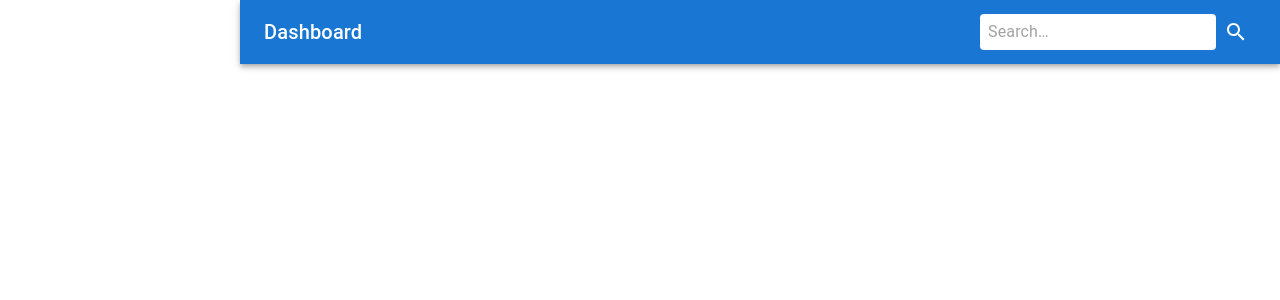
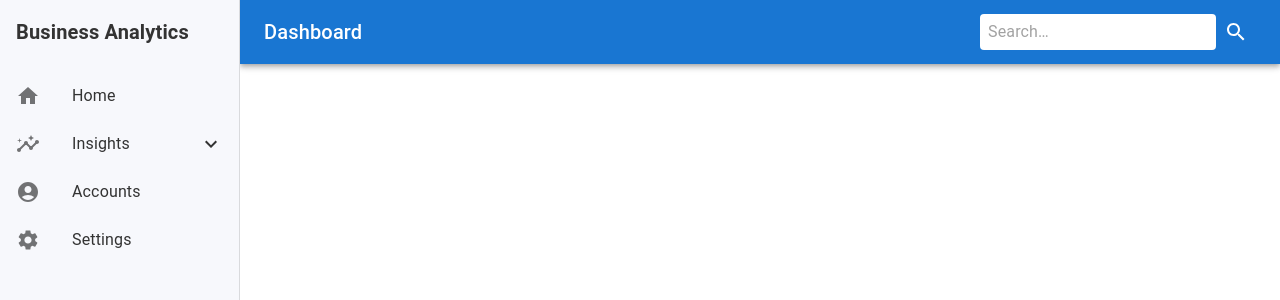
Before and after one commit to AliiBabar/CSV-TO-GUI, a React (Create React App) app in the folder client/: page / in a window 1280 px wide. Shown: the top 300 px of the page. Built offline with nearby package versions, Linux system fonts and the light colour scheme.

Commit message:
updated header and sidepanel

```diff
--- a/client/src/App.js
+++ b/client/src/App.js
@@ -1,31 +1,18 @@
 // src/App.js
 import React from 'react';
 import { BrowserRouter as Router, Route, Routes } from 'react-router-dom';
-
-// Import each component
 import Header from './components/Dashboard/Header';
 import SidePanel from './components/Dashboard/SidePanel';
-import TopMetric from './components/Dashboard/TopMetric';
-import DummyMap from './components/Dashboard/DummyMap';
-import ActivityFeed from './components/Dashboard/ActivityFeed';
-import Dashboard from './components/Dashboard/Dashboard';
 
 function App() {
-    return (
-        <Router>
-            <Routes>
-                <Route
-                    path="/"
-                    element={
-                        <>
-
-                            <Header />
-                        </>
-                    }
-                />
-            </Routes>
-        </Router>
-    );
+  return (
+    <div style={{ display: 'flex' }}>
+      <SidePanel />
+      <div style={{ flexGrow: 1 }}>
+        <Header />
+      </div>
+    </div>
+  );
 }
 
 export default App;
--- a/client/src/components/Dashboard/Header.js
+++ b/client/src/components/Dashboard/Header.js
@@ -4,7 +4,7 @@ import SearchIcon from '@mui/icons-material/Search';
 
 const Header = () => {
   return (
-    <AppBar position="static" color="primary" sx={{ width: 'calc(100% - 240px)', marginLeft: '240px' }}>
+    <AppBar position="static" color="primary" sx={{ width: '100%' }}>
       <Toolbar>
         <Typography variant="h6" component="div" sx={{ flexGrow: 1 }}>
           Dashboard
--- a/client/src/components/Dashboard/SidePanel.js
+++ b/client/src/components/Dashboard/SidePanel.js
@@ -1,25 +1,80 @@
-// src/components/Dashboard/SidePanel.js
 import React from 'react';
-import { Nav } from 'react-bootstrap';
-import { Link } from 'react-router-dom';
+import { Drawer, List, ListItem, ListItemIcon, ListItemText, Typography, Collapse } from '@mui/material';
+import HomeIcon from '@mui/icons-material/Home';
+import InsightsIcon from '@mui/icons-material/Insights';
+import AccountCircleIcon from '@mui/icons-material/AccountCircle';
+import SettingsIcon from '@mui/icons-material/Settings';
+import ExpandLess from '@mui/icons-material/ExpandLess';
+import ExpandMore from '@mui/icons-material/ExpandMore';
+import { useState } from 'react';
 
 const SidePanel = () => {
-    return (
-        <Nav className="flex-column side-panel">
-            <Nav.Link as={Link} to="/" className="nav-link">
-                <span className="nav-icon">🏠</span> Dashboard
-            </Nav.Link>
-            <Nav.Link as={Link} to="/insights" className="nav-link">
-                <span className="nav-icon">📊</span> Insights
-            </Nav.Link>
-            <Nav.Link className="nav-link">
-                <span className="nav-icon">👤</span> Account
-            </Nav.Link>
-            <Nav.Link className="nav-link">
-                <span className="nav-icon">⚙️</span> Settings
-            </Nav.Link>
-        </Nav>
-    );
+  const [insightsOpen, setInsightsOpen] = useState(false);
+
+  const handleInsightsClick = () => {
+    setInsightsOpen(!insightsOpen);
+  };
+
+  return (
+    <Drawer
+      variant="permanent"
+      sx={{
+        width: 240,
+        '& .MuiDrawer-paper': {
+          width: 240,
+          boxSizing: 'border-box',
+          backgroundColor: '#F7F8FC',
+          color: '#333'
+        },
+      }}
+    >
+      <Typography variant="h6" sx={{ padding: 2, fontWeight: 'bold' }}>
+        Business Analytics
+      </Typography>
+      <List>
+        {/* Home */}
+        <ListItem button>
+          <ListItemIcon><HomeIcon /></ListItemIcon>
+          <ListItemText primary="Home" />
+        </ListItem>
+
+        {/* Insights */}
+        <ListItem button onClick={handleInsightsClick}>
+          <ListItemIcon><InsightsIcon /></ListItemIcon>
+          <ListItemText primary="Insights" />
+          {insightsOpen ? <ExpandLess /> : <ExpandMore />}
+        </ListItem>
+        <Collapse in={insightsOpen} timeout="auto" unmountOnExit>
+          <List component="div" disablePadding>
+            <ListItem button sx={{ pl: 4 }}>
+              <ListItemText primary="Product Sales and Profit" />
+            </ListItem>
+            <ListItem button sx={{ pl: 4 }}>
+              <ListItemText primary="Customer Segmentation" />
+            </ListItem>
+            <ListItem button sx={{ pl: 4 }}>
+              <ListItemText primary="Geographic Distribution" />
+            </ListItem>
+            <ListItem button sx={{ pl: 4 }}>
+              <ListItemText primary="Top Performing Products" />
+            </ListItem>
+          </List>
+        </Collapse>
+
+        {/* Accounts */}
+        <ListItem button>
+          <ListItemIcon><AccountCircleIcon /></ListItemIcon>
+          <ListItemText primary="Accounts" />
+        </ListItem>
+
+        {/* Settings */}
+        <ListItem button>
+          <ListItemIcon><SettingsIcon /></ListItemIcon>
+          <ListItemText primary="Settings" />
+        </ListItem>
+      </List>
+    </Drawer>
+  );
 };
 
 export default SidePanel;
```
